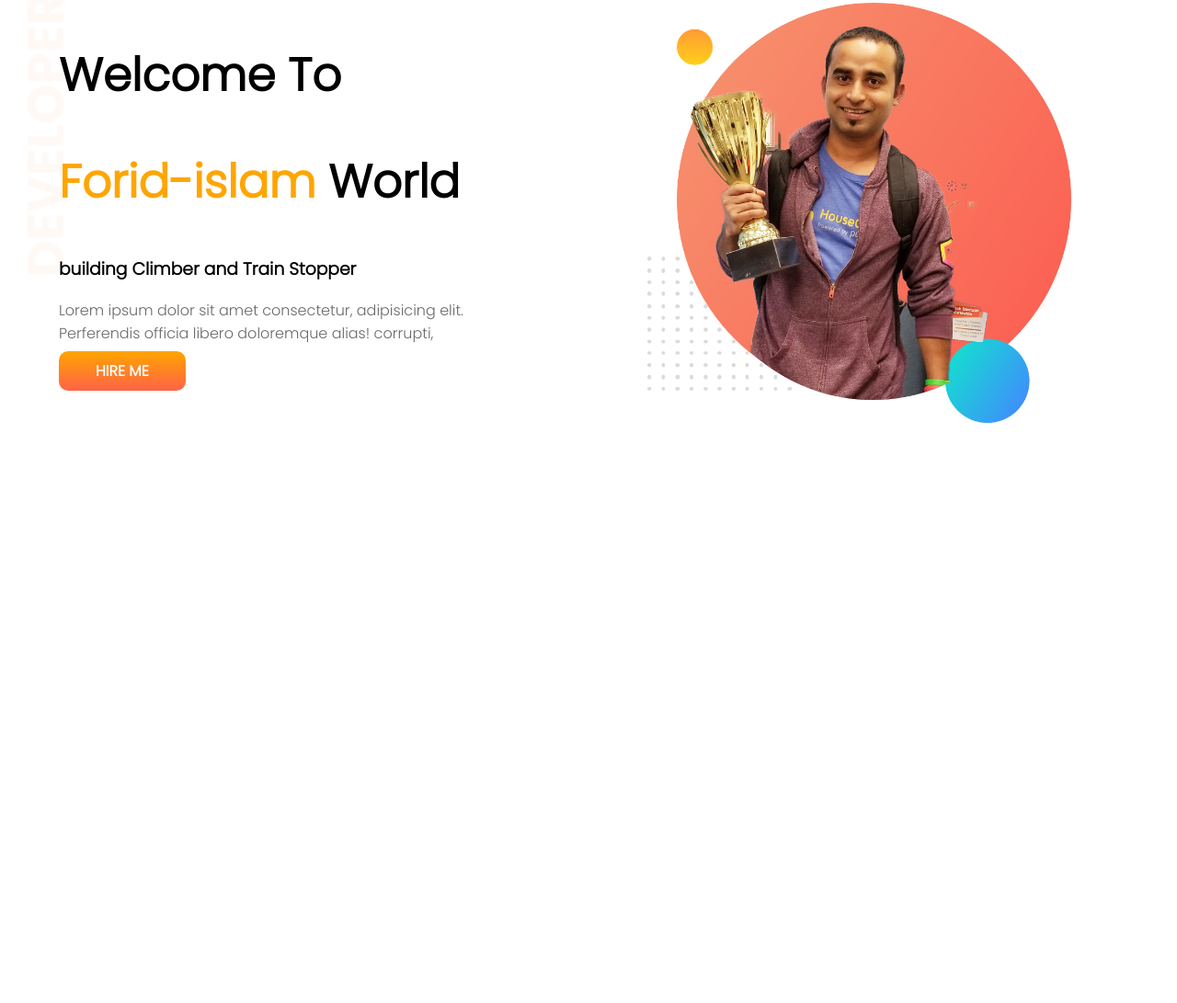
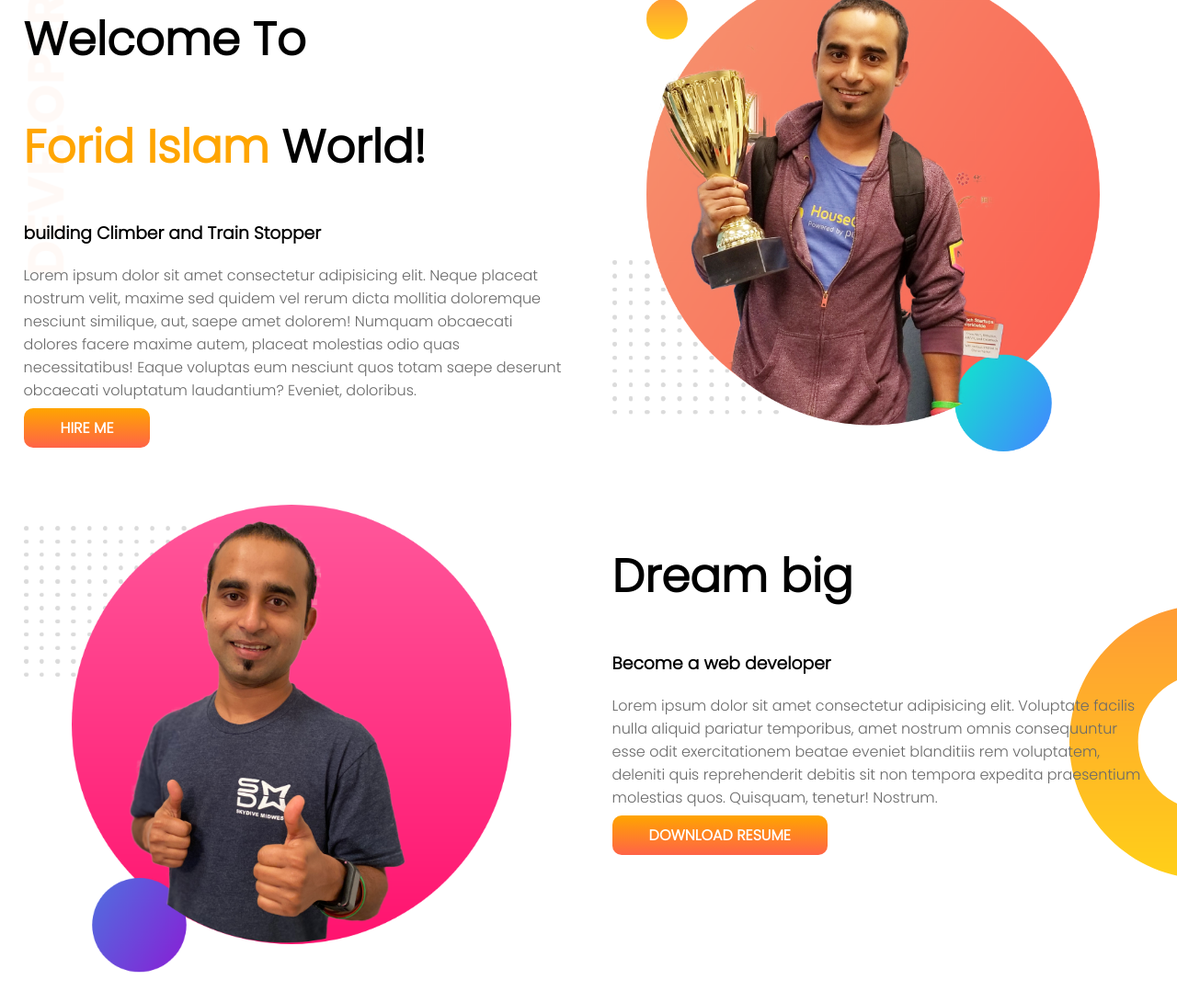
Before and after one commit to forid-11/personal-portfolio, a plain HTML site: page index.html in a window 1280 px wide. Shown: the part 61-1152 px from the top of the page at 92% size. Before the commit the page ends 800 px from the top, so only its background shows below. Drawn offline with Linux system fonts and the light colour scheme.

Commit message:
second part

```diff
--- a/index.html
+++ b/index.html
@@ -16,14 +16,32 @@
     <section class="top-banner">
         <div class="half-width">
             <h1>Welcome To</h1>
-            <h1><span class="orange-color">Forid-islam</span> World</h1>
+            <h1><span class="orange-color">Forid Islam</span> World!</h1>
             <h3> building Climber and Train Stopper </h3>
-            <p>Lorem ipsum dolor sit amet consectetur, adipisicing elit. Perferendis officia libero doloremque alias!
-                corrupti,</p>
+            <p>Lorem ipsum dolor sit amet consectetur adipisicing elit. Neque placeat nostrum velit, maxime sed quidem
+                vel rerum dicta mollitia doloremque nesciunt similique, aut, saepe amet dolorem! Numquam obcaecati
+                dolores facere maxime autem, placeat molestias odio quas necessitatibus! Eaque voluptas eum nesciunt
+                quos totam saepe deserunt obcaecati voluptatum laudantium? Eveniet, doloribus.</p>
             <a class="link-button" target="_blank" href="https://www.linkedin.com/company/programminghero/">HIRE ME</a>
         </div>
         <div class="half-width">
-            <img src="images/jhankar.png" alt="">
+            <img src="images/jhankar.png" alt="jhankar-pic">
+        </div>
+    </section>
+
+    <section class="dream-big">
+        <div class="half-width">
+            <img src="images/jhankar2.png" alt="jhankar-pic1">
+        </div>
+        <div class="half-width">
+            <h1>Dream big</h1>
+            <h3>Become a web developer</h3>
+            <p>Lorem ipsum dolor sit amet consectetur adipisicing elit. Voluptate facilis nulla aliquid pariatur
+                temporibus, amet nostrum omnis consequuntur esse odit exercitationem beatae eveniet blanditiis rem
+                voluptatem, deleniti quis reprehenderit debitis sit non tempora expedita praesentium molestias quos.
+                Quisquam, tenetur! Nostrum.</p>
+            <a class="link-button" target="_blank"
+                href="https://programminghero1.github.io/developer-portfolio/">DOWNLOAD RESUME</a>
         </div>
     </section>
 </body>
--- a/style.css
+++ b/style.css
@@ -21,7 +21,7 @@ section {
 
 .half-width {
     width: 50%;
-    padding: 5%;
+    padding: 2%;
 }
 
 .half-width img {
@@ -41,3 +41,16 @@ section {
     background-image: url(images/top-banner.png);
     background-repeat: no-repeat;
 }
+
+.link-button:hover {
+    background-image: linear-gradient(blue, lightblue);
+    color: red;
+    font-size: 20px;
+    font-weight: 800;
+}
+
+.dream-big {
+    background-image: url(images/dream-bg.png);
+    background-repeat: no-repeat;
+    background-position: right;
+}
```
